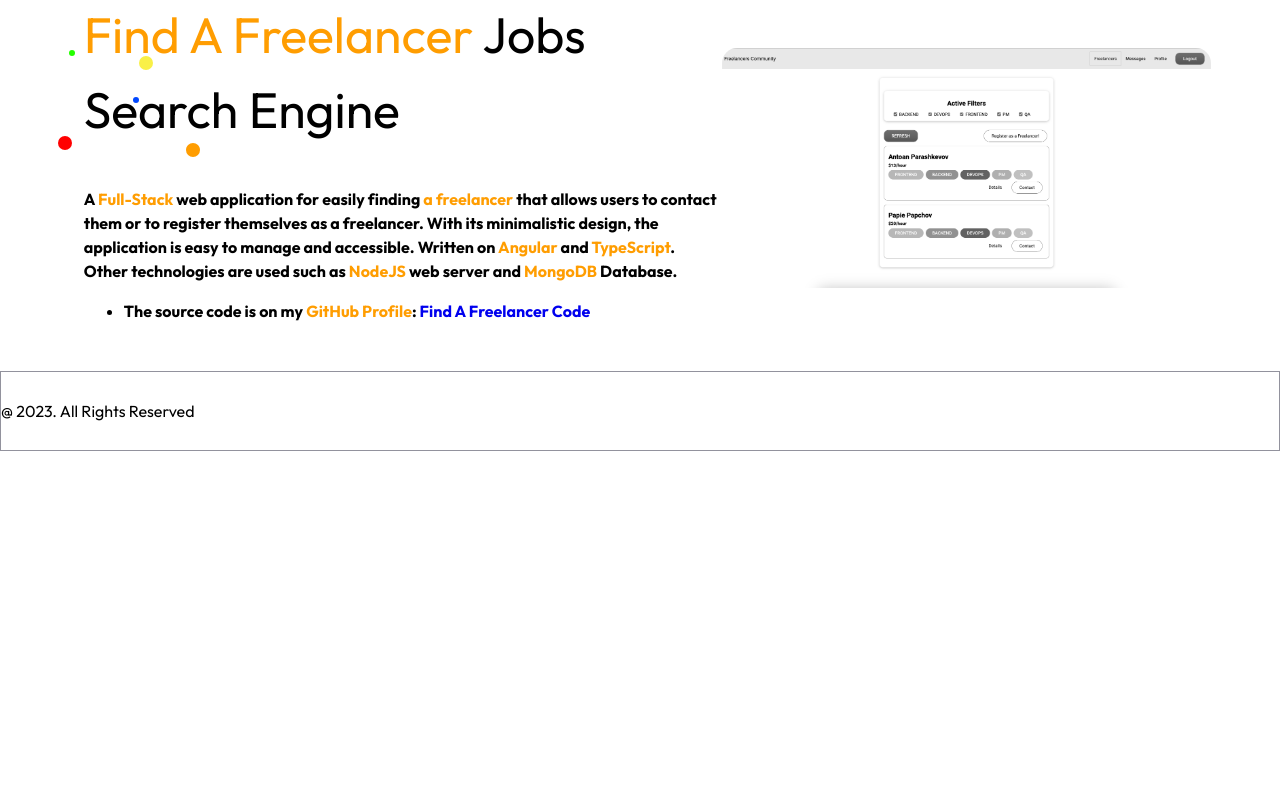
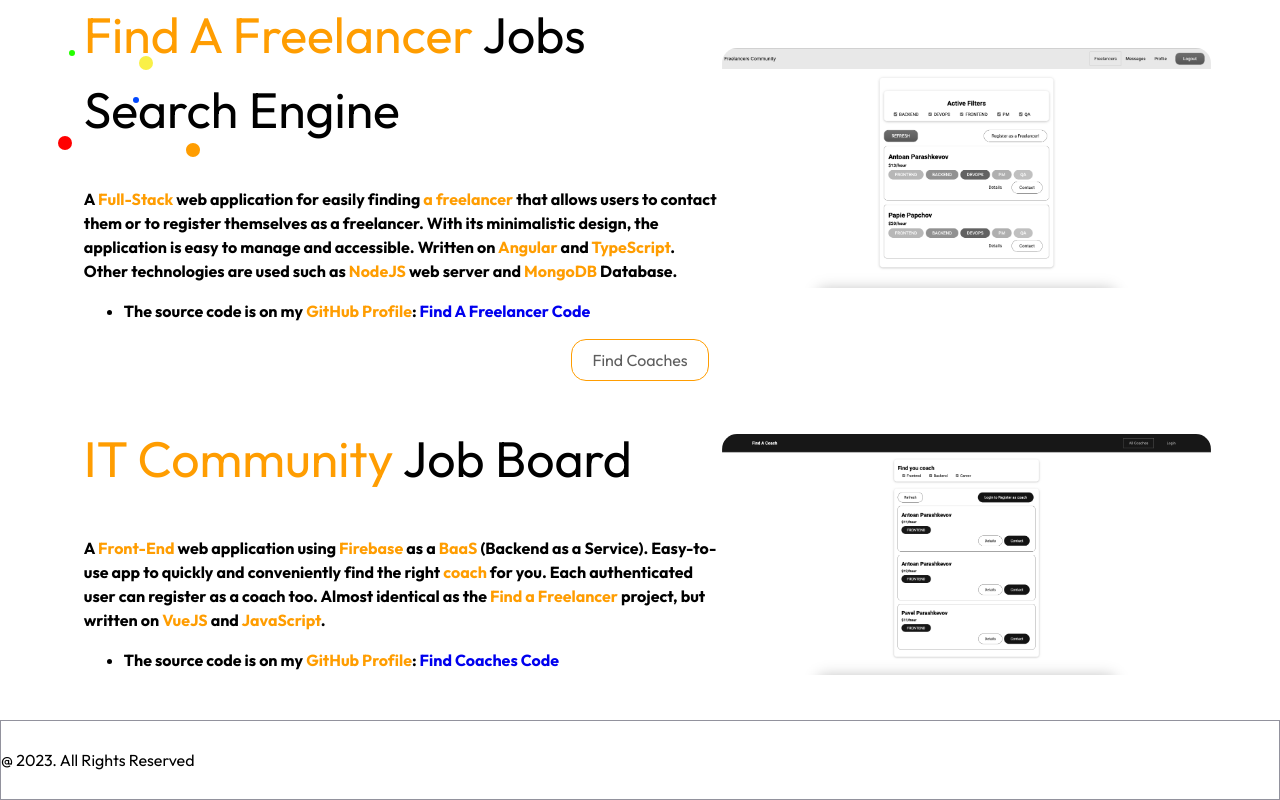
Before and after one commit to antoanparashkevov/antoanp-nextjs, a Next.js app: page /portfolio in a window 1280 px wide. Shown: the part 616-1416 px from the top of the page. Before the commit the page ends 1067 px from the top, so only its background shows below. Built offline with nearby package versions, Linux system fonts and the light colour scheme.

Commit message:
Find Coaches section

```diff
--- /dev/null
+++ b/src/components/portfolio/FindCoaches.module.scss
@@ -0,0 +1,54 @@
+@use '../../styles/mixins';
+@use '../../styles/variables';
+
+.findcoaches_section {
+    @include mixins.flexbox;
+    justify-content: center;
+}
+
+//Main content START
+
+.findcoaches_section_main_content {
+    @include mixins.flexItem;
+    flex-basis: 60%;
+    padding-left: 15px;
+}
+
+.findcoaches_section_title {
+    font-size: 50px;
+    font-weight: variables.$primary-font-weight;
+}
+
+.findcoaches_section_desc {
+    font-weight: 700;
+    margin-top: 40px;
+    margin-bottom: 11px;
+}
+
+.findcoaches_section_title > span,
+.findcoaches_section_desc span {
+    color: variables.$primary-orange-color;
+}
+
+//Main content END
+
+//image
+.findcoaches_section_image {
+    @include mixins.flexItem;
+    flex-basis: 45%;
+    overflow: hidden;
+    border-radius: 15px;
+}
+.findcoaches_section_image img {
+    width: 100%;
+    height: 100%;
+    object-fit: contain;
+    filter: grayscale(100%);
+    transition: transform 0.5s;
+}
+
+.findcoaches_section_image img:hover {
+    filter: grayscale(0);
+    cursor: pointer;
+    transform: scale(1.1);
+}
--- /dev/null
+++ b/src/components/portfolio/FindCoachesSection.js
@@ -0,0 +1,51 @@
+import styles from './FindCoaches.module.scss';
+import Image from 'next/image'
+
+import FindCoachesImage from "../../../public/images/findcoaches.png";
+
+const FindCoachesSection = () => {
+
+    return (
+        <section className={ styles['findcoaches_section'] }>
+            <div className={ styles['findcoaches_section_main_content'] }>
+                <h1 className={ styles['findcoaches_section_title'] }><span>IT Community</span> Job Board</h1>
+                <div className={ styles['findcoaches_section_desc'] }>
+                    <p>A <span>Front-End</span> web application using <span>Firebase</span> as a <span>BaaS</span> (Backend as a Service).
+                        Easy-to-use app to quickly and conveniently find the right <span>coach</span> for you. Each authenticated
+                        user can register as a coach too. Almost identical as the <span>Find a Freelancer</span> project, but written
+                        on <span>VueJS</span> and <span>JavaScript</span>.</p>
+
+                    <ul>
+                        <li>
+                            <p>
+                                The source code is on my <span>GitHub Profile</span>:&nbsp;
+                                <a
+                                    target="_blank"
+                                    href="https://github.com/antoanparashkevov/find-coaches-vue3"
+                                >
+                                    Find Coaches Code
+                                </a>
+                            </p>
+                        </li>
+                    </ul>
+                </div>
+            </div>
+            <div
+                className={ styles['findcoaches_section_image'] }
+                onClick={
+                    (e) => window.open(
+                        'https://find-coach-vue3.web.app/coaches',
+                        '_blank'
+                    )
+                }
+            >
+                <Image
+                    src={ FindCoachesImage }
+                    alt='FindCoaches Image'
+                />
+            </div>
+        </section>
+    )
+}
+
+export default FindCoachesSection;
--- a/src/pages/portfolio/index.js
+++ b/src/pages/portfolio/index.js
@@ -5,6 +5,7 @@ import { Fragment } from "react";
 //section components
 import ITCommunitySection from "@/components/portfolio/ITCommunitySection";
 import FindFreelancerSection from "@/components/portfolio/FindFreelancerSection";
+import FindCoachesSection from "@/components/portfolio/FindCoachesSection";
 import Badge from "@/components/UI/Badge";
 
 const PortfolioPage = () => {
@@ -14,6 +15,8 @@ const PortfolioPage = () => {
             <ITCommunitySection />
             <Badge>Find A Freelancer</Badge>
             <FindFreelancerSection />
+            <Badge>Find Coaches</Badge>
+            <FindCoachesSection />
         </Fragment>
     )
 }
```
